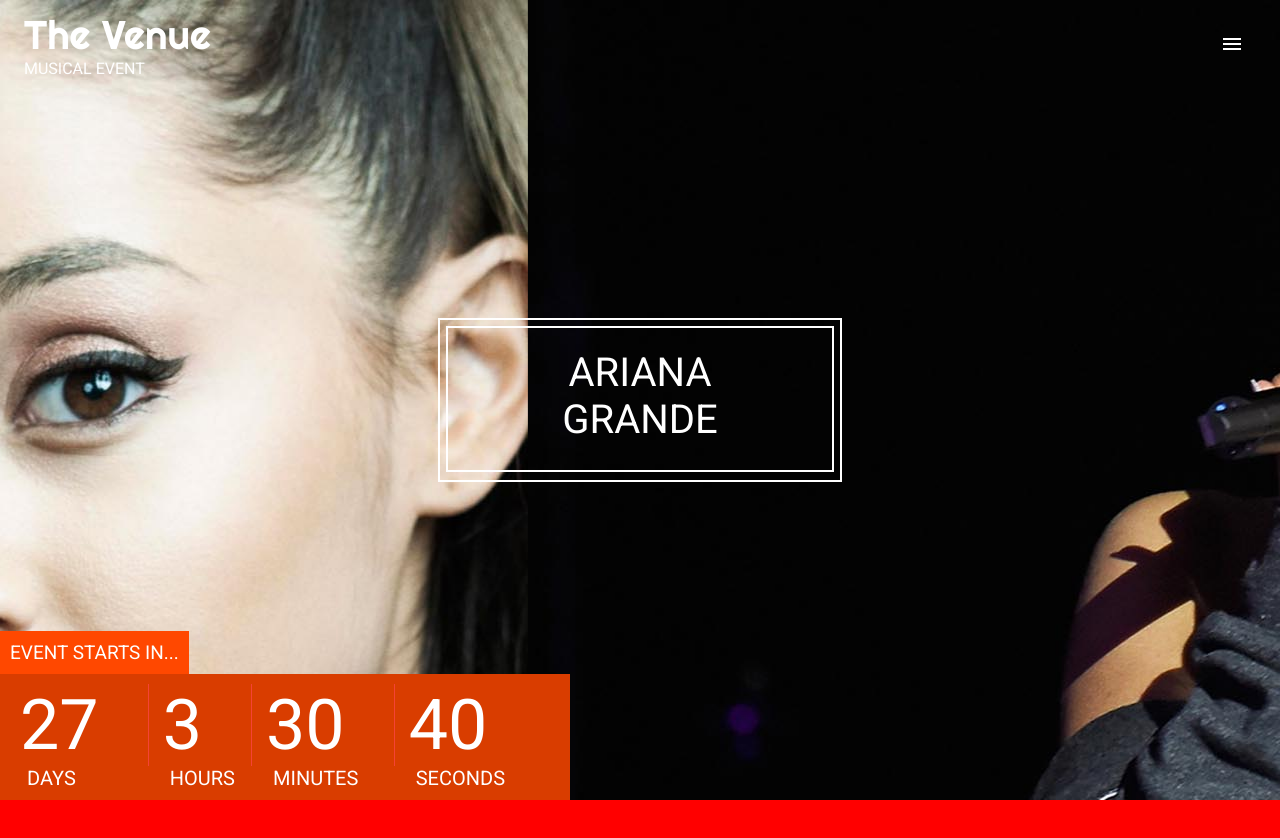
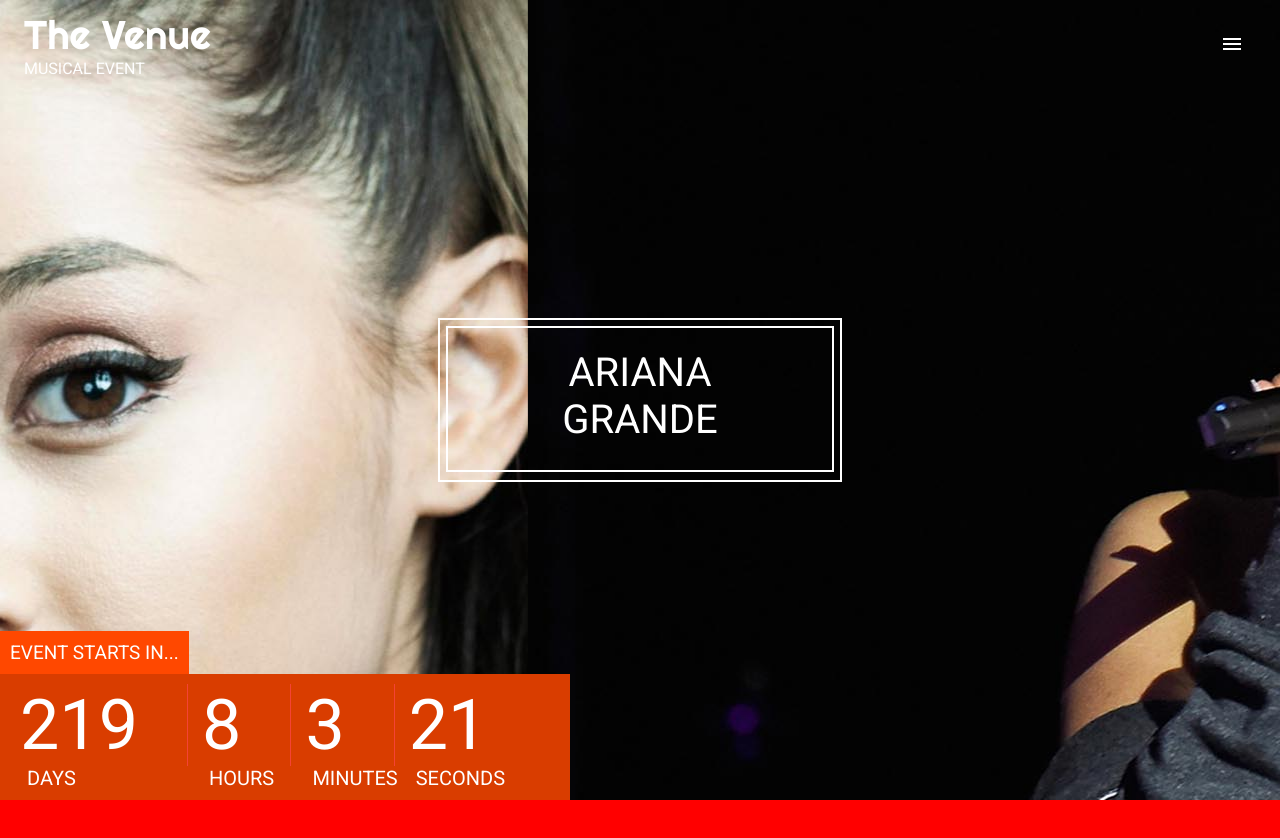
Before and after one commit to femmor/the-venue, a React (Create React App) app: page / in a window 1280 px wide. Shown: the top 838 px of the page. Built offline with nearby package versions, Linux system fonts and the light colour scheme.

Commit message:
Finishing the countdown

```diff
--- a/src/components/featured/TimeUntil.js
+++ b/src/components/featured/TimeUntil.js
@@ -1,7 +1,14 @@
-import { useState, useEffectm, useCallback, useEffect } from 'react';
+import { useState, useEffect, useCallback } from 'react';
 import { Slide } from 'react-awesome-reveal';
 
 const TimeUntil = () => {
+  const [time, setTime] = useState({
+    days: '0',
+    hours: '0',
+    minutes: '0',
+    seconds: '0',
+  });
+
   const renderCountDown = (time, value) => {
     return (
       <div className="countdown_item">
@@ -11,13 +18,23 @@
     );
   };
 
-  const getTimeUntil = deadline => {
+  const getTimeUntil = useCallback(deadline => {
     const time = Date.parse(deadline) - Date.parse(new Date());
-    let day;
     if (time < 0) {
       console.log('Date passed!');
+    } else {
+      const seconds = Math.floor((time / 1000) % 60);
+      const minutes = Math.floor((time / 1000 / 60) % 60);
+      const hours = Math.floor((time / (1000 * 60 * 60)) % 24);
+      const days = Math.floor(time / (1000 * 60 * 60 * 24));
+      setTime({
+        days,
+        hours,
+        minutes,
+        seconds,
+      });
     }
-  };
+  }, []);
 
   useEffect(() => {
     const interval = setInterval(() => {
@@ -26,15 +43,17 @@
     return () => clearInterval(interval);
   }, [getTimeUntil]);
 
+  const { days, hours, minutes, seconds } = time;
+
   return (
     <Slide direction="left" triggerOnce>
       <div className="countdown_wrapper">
         <div className="countdown_top">Event starts in...</div>
         <div className="countdown_bottom">
-          {renderCountDown(27, 'Days')}
-          {renderCountDown(3, 'hours')}
-          {renderCountDown(30, 'Minutes')}
-          {renderCountDown(40, 'Seconds')}
+          {renderCountDown(days, 'Days')}
+          {renderCountDown(hours, 'hours')}
+          {renderCountDown(minutes, 'Minutes')}
+          {renderCountDown(seconds, 'Seconds')}
         </div>
       </div>
     </Slide>
```
